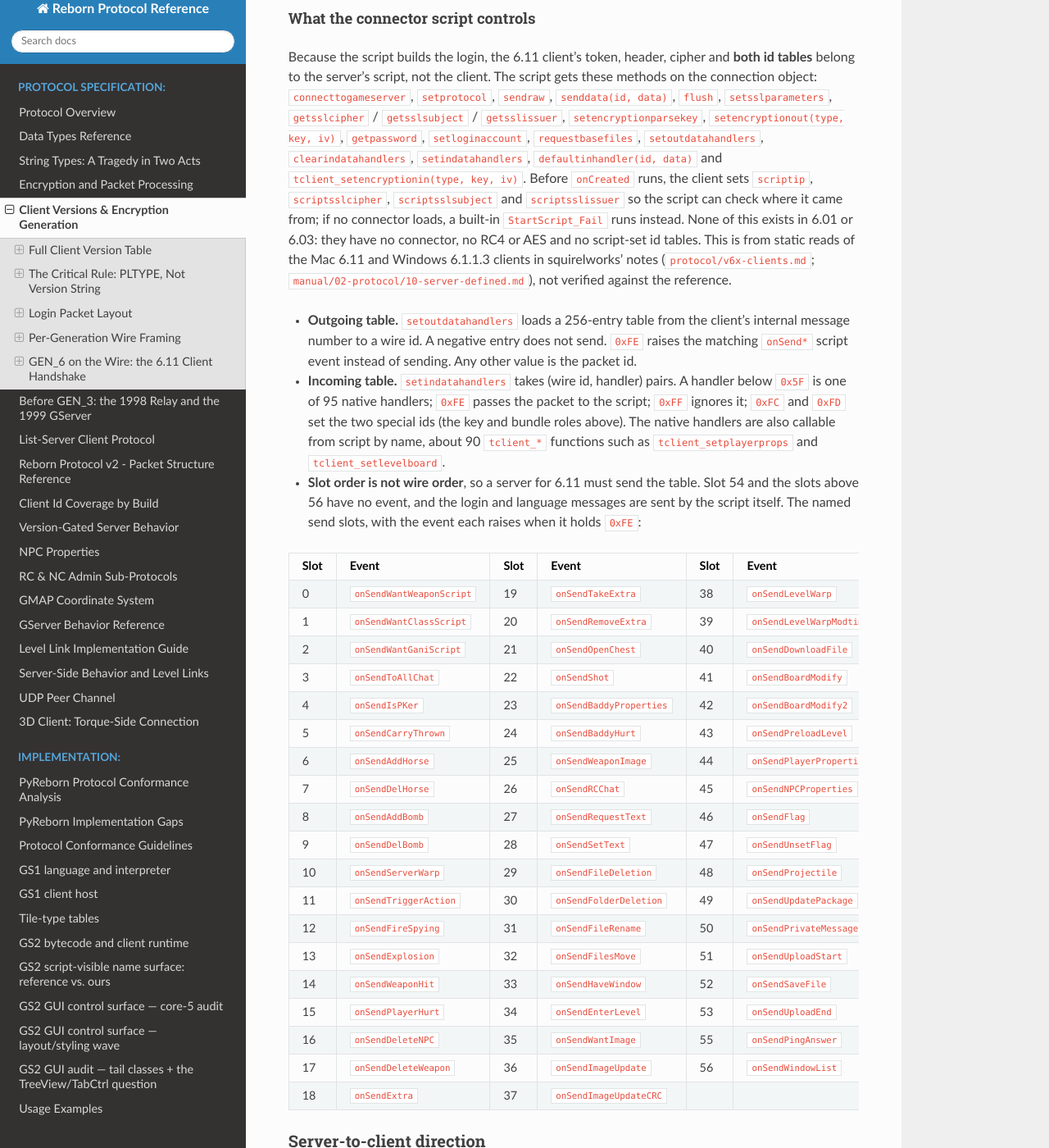
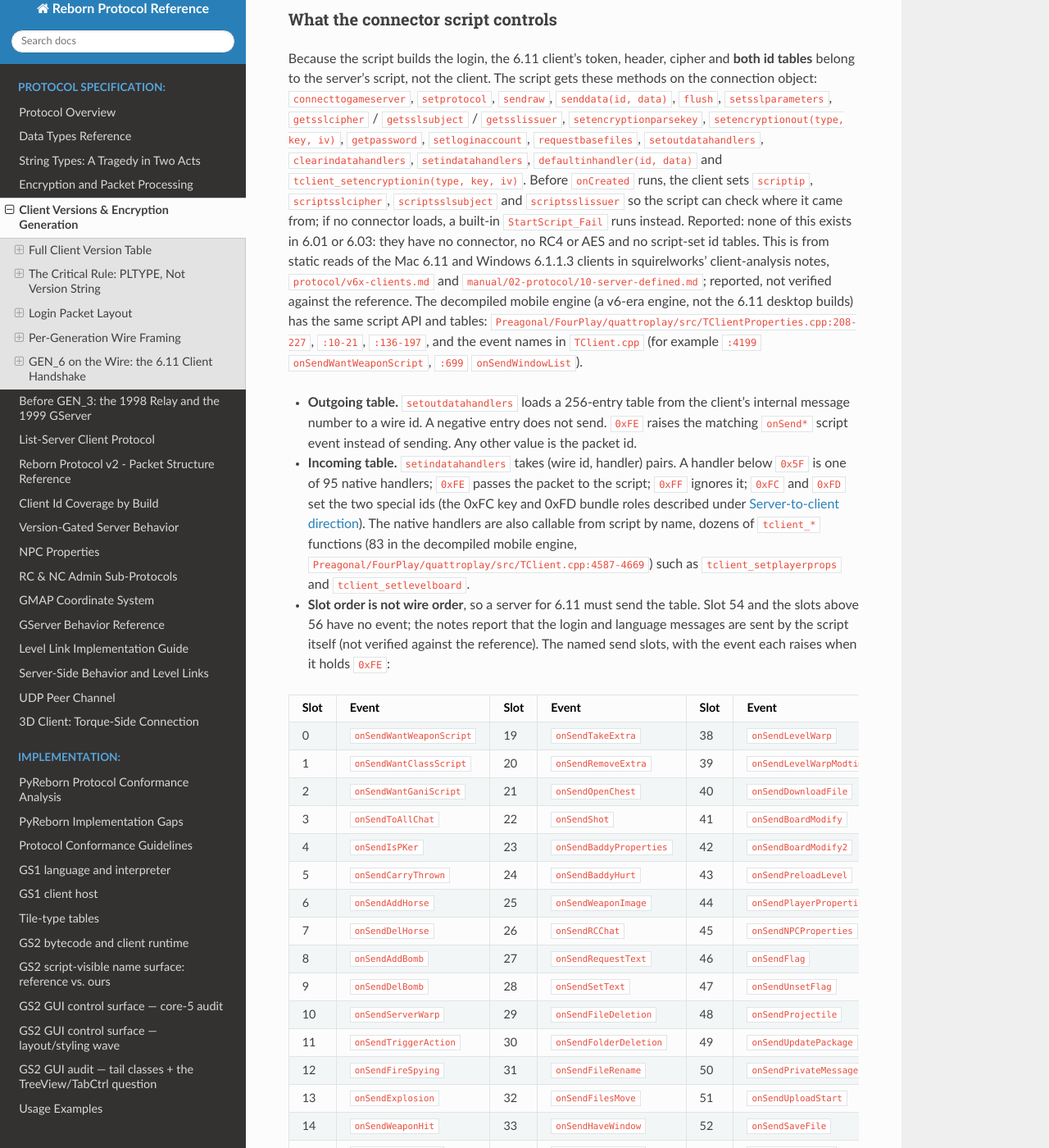
Before and after one commit to hosler/reborn-protocol-docs, a Sphinx documentation site: the page built from docs/protocol/versions-encryption.md, in a window 1280 px wide and 1400 px high, scrolled down 16893 px. Shown: the whole window at 82% size. Built offline with Sphinx 7.4.7 and the Read the Docs theme 3.1.0, drawn with Linux system fonts in a browser that asks for light colours; some of the changed text lies outside the part shown.

Commit message:
PR #46 fixups: heading level, mobile-engine corroboration, reported labels for 6.11-only slots
Section is now a sibling of 'The connector script decides the protocol'. The decompiled
mobile engine has the same script API (TClientProperties.cpp) and 51 of 56 slot events;
slots 6, 7, 23, 24, 50 are marked as 6.11-only reports. tclient count is 83 in the engine
(the 'about 90' is the contributor's). Contributor links are plain text.

Co-Authored-By: Claude <noreply@anthropic.com>

```diff
--- a/docs/protocol/versions-encryption.md
+++ b/docs/protocol/versions-encryption.md
@@ -661,7 +661,7 @@ That is `PLI_BUNDLE` ("Bundled packets contain multiple packets"). So a server f
 6.11 clients needs the private key that matches the script's public key. Without it, the
 server cannot read the client stream.
 
-#### What the connector script controls
+### What the connector script controls
 
 Because the script builds the login, the 6.11 client's token, header, cipher and **both id
 tables** belong to the server's script, not the client. The script gets these methods on the
@@ -672,21 +672,29 @@ connection object: `connecttogameserver`, `setprotocol`, `sendraw`, `senddata(id
 `defaultinhandler(id, data)` and `tclient_setencryptionin(type, key, iv)`. Before `onCreated`
 runs, the client sets `scriptip`, `scriptsslcipher`, `scriptsslsubject` and `scriptsslissuer`
 so the script can check where it came from; if no connector loads, a built-in
-`StartScript_Fail` runs instead. None of this exists in 6.01 or 6.03: they have no connector,
+`StartScript_Fail` runs instead. Reported: none of this exists in 6.01 or 6.03: they have no connector,
 no RC4 or AES and no script-set id tables. This is from static reads of the Mac 6.11 and
-Windows 6.1.1.3 clients in squirelworks' notes ([`protocol/v6x-clients.md`](https://github.com/squirelworks/Graal_analysis/blob/main/protocol/v6x-clients.md); [`manual/02-protocol/10-server-defined.md`](https://github.com/squirelworks/Graal_analysis/blob/main/manual/02-protocol/10-server-defined.md)), not verified against the reference.
+Windows 6.1.1.3 clients in squirelworks' client-analysis notes, `protocol/v6x-clients.md`
+and `manual/02-protocol/10-server-defined.md`; reported, not verified against the
+reference. The decompiled mobile engine (a v6-era engine, not the 6.11 desktop builds) has
+the same script API and tables: `Preagonal/FourPlay/quattroplay/src/TClientProperties.cpp:208-227`,
+`:10-21`, `:136-197`, and the event names in `TClient.cpp` (for example `:4199`
+`onSendWantWeaponScript`, `:699` `onSendWindowList`).
 
 - **Outgoing table.** `setoutdatahandlers` loads a 256-entry table from the client's internal
   message number to a wire id. A negative entry does not send. `0xFE` raises the matching
   `onSend*` script event instead of sending. Any other value is the packet id.
 - **Incoming table.** `setindatahandlers` takes (wire id, handler) pairs. A handler below
   `0x5F` is one of 95 native handlers; `0xFE` passes the packet to the script; `0xFF` ignores
-  it; `0xFC` and `0xFD` set the two special ids (the key and bundle roles above). The native
-  handlers are also callable from script by name, about 90 `tclient_*` functions such as
+  it; `0xFC` and `0xFD` set the two special ids (the 0xFC key and 0xFD bundle roles described under
+  [Server-to-client direction](#server-to-client-direction)). The native
+  handlers are also callable from script by name, dozens of `tclient_*` functions (83 in the decompiled mobile engine,
+  `Preagonal/FourPlay/quattroplay/src/TClient.cpp:4587-4669`) such as
   `tclient_setplayerprops` and `tclient_setlevelboard`.
 - **Slot order is not wire order**, so a server for 6.11 must send the table. Slot 54 and
-  the slots above 56 have no event, and the login and language messages are sent by the
-  script itself. The named send slots, with the event each raises when it holds `0xFE`:
+  the slots above 56 have no event; the notes report that the login and language messages
+  are sent by the script itself (not verified against the reference). The named send
+  slots, with the event each raises when it holds `0xFE`:
 
 | Slot | Event | Slot | Event | Slot | Event |
 | ---: | --- | ---: | --- | ---: | --- |
@@ -709,6 +717,11 @@ Windows 6.1.1.3 clients in squirelworks' notes ([`protocol/v6x-clients.md`](http
 | 16 | `onSendDeleteNPC` | 35 | `onSendWantImage` | 55 | `onSendPingAnswer` |
 | 17 | `onSendDeleteWeapon` | 36 | `onSendImageUpdate` | 56 | `onSendWindowList` |
 | 18 | `onSendExtra` | 37 | `onSendImageUpdateCRC` | | |
+
+Slots 6, 7, 23, 24 and 50 (`onSendAddHorse`, `onSendDelHorse`, `onSendBaddyProperties`,
+`onSendBaddyHurt`, `onSendPrivateMessage`) are reported only from the 6.11 desktop builds;
+the decompiled mobile engine has no event for them. The other 51 named slots match the
+mobile engine's event names one for one.
 
 ### Server-to-client direction
 
```
